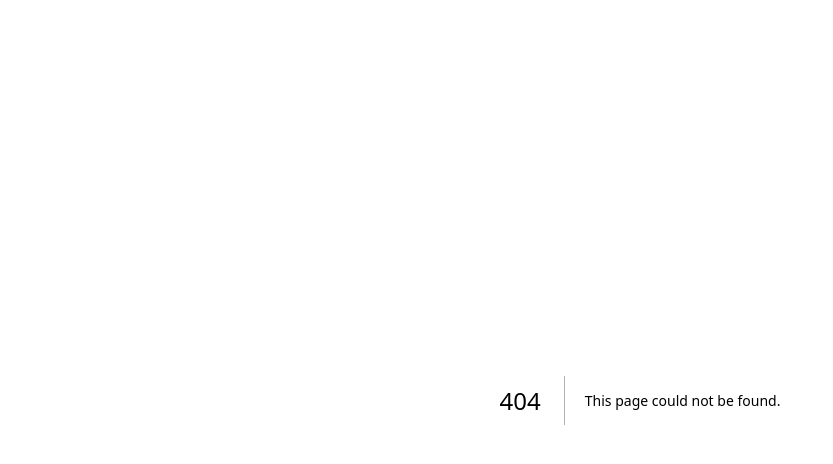
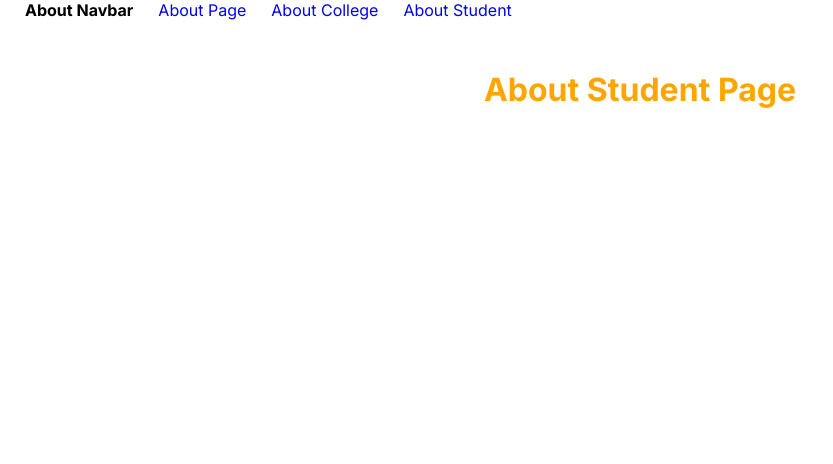
Before and after one commit to Avinashvns/nextjslearn, a Next.js app: page /about/aboutstudent in a window 1280 px wide. Before the commit this address had no page. Shown: the top 464 px of the page, without its empty margins (0-833 px from the left). Built offline with nearby package versions, Linux system fonts and the light colour scheme.

Commit message:
create new routes in about page

```diff
--- /dev/null
+++ b/src/app/about/aboutstudent/page.js
@@ -0,0 +1,9 @@
+const AboutStudent = () => {
+    return (
+        <div>
+            <h1 className="heading">About Student Page</h1>
+        </div>
+    )
+}
+
+export default AboutStudent;
--- a/src/app/about/layout.js
+++ b/src/app/about/layout.js
@@ -14,6 +14,9 @@ export default function Layout({ children }) {
                 <li>
                     <Link href='/about/aboutcollege'>About College</Link>
                 </li>
+                <li>
+                    <Link href='/about/aboutstudent'>About Student</Link>
+                </li>
             </ul>
             {
                 children
```
